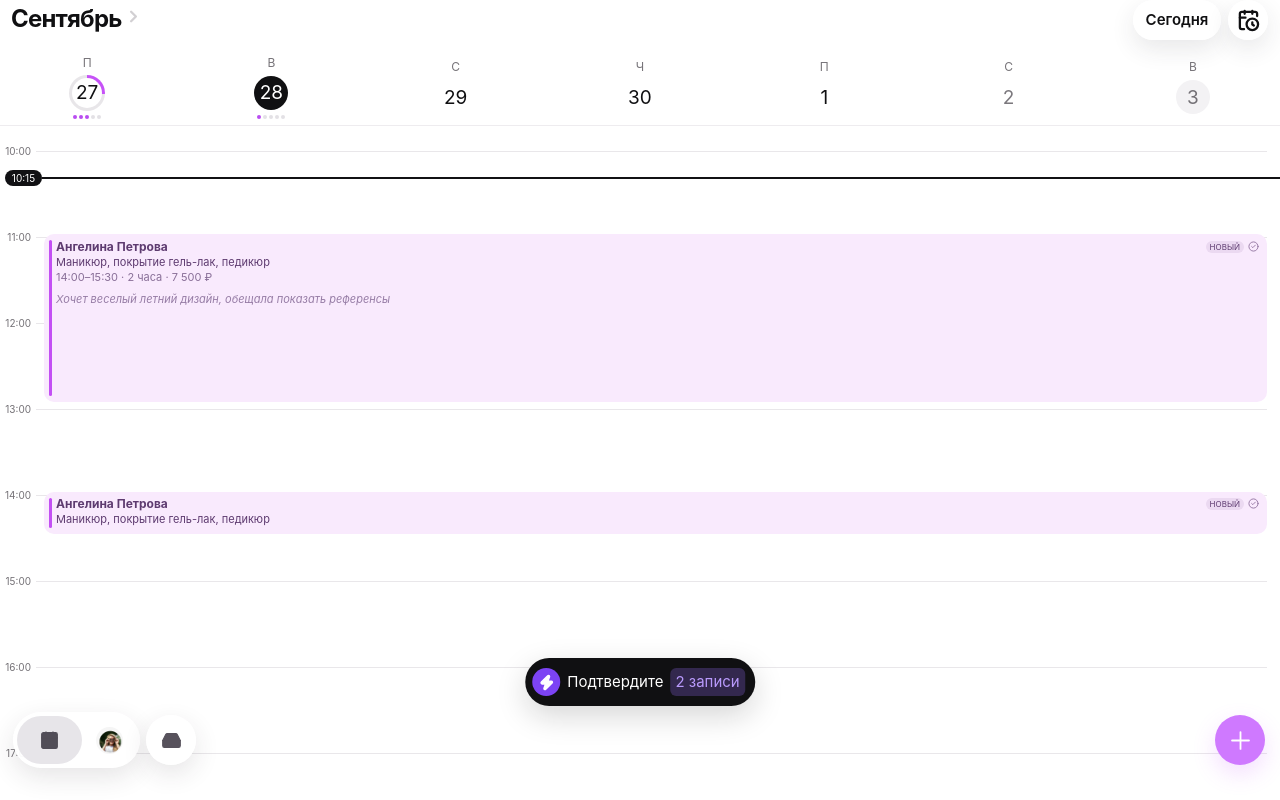
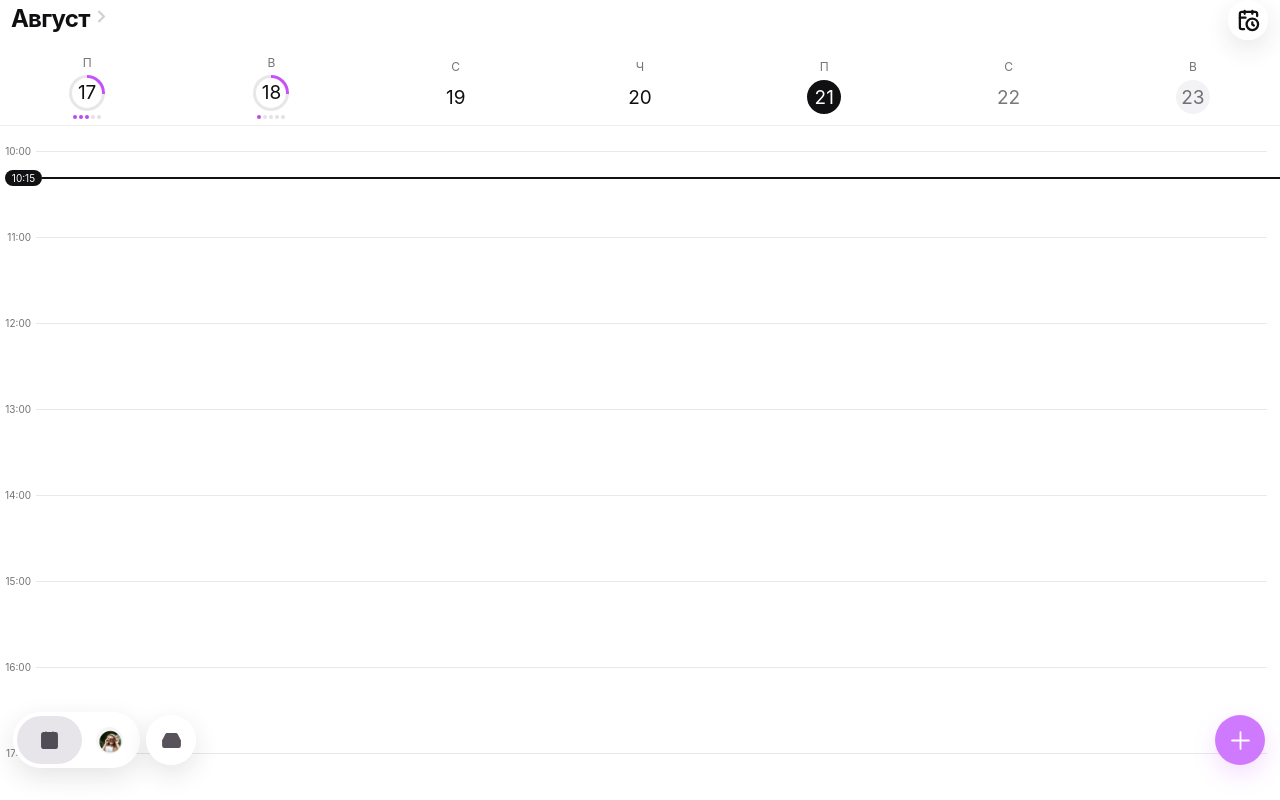
Before and after one commit to chrome350/react-shadcn-starter, a React (Vite) app: page / in a window 1280 px wide. Built offline with nearby package versions, Linux system fonts and the light colour scheme; a web font is replaced by a local one.

Commit message:
Use current calendar week (#4)

```diff
--- a/src/App.tsx
+++ b/src/App.tsx
@@ -10,15 +10,35 @@ import {
 } from "lucide-react"
 import { Button } from "@/components/ui/button"
 
-const week = [
-  { weekday: "П", date: "27", day: "monday", label: "Понедельник, 27 сентября", dots: 3 },
-  { weekday: "В", date: "28", day: "tuesday", label: "Вторник, 28 сентября", dots: 1 },
-  { weekday: "С", date: "29" },
-  { weekday: "Ч", date: "30" },
-  { weekday: "П", date: "1" },
-  { weekday: "С", date: "2", state: "muted" },
-  { weekday: "В", date: "3", state: "weekend" },
-]
+const weekdayLetters = ["П", "В", "С", "Ч", "П", "С", "В"]
+
+function dateKey(date: Date) {
+  const year = date.getFullYear()
+  const month = String(date.getMonth() + 1).padStart(2, "0")
+  const day = String(date.getDate()).padStart(2, "0")
+  return `${year}-${month}-${day}`
+}
+
+function getCurrentWeek(today: Date) {
+  const dayFromMonday = today.getDay() === 0 ? 6 : today.getDay() - 1
+  const monday = new Date(today.getFullYear(), today.getMonth(), today.getDate() - dayFromMonday)
+
+  return weekdayLetters.map((weekday, index) => {
+    const date = new Date(monday.getFullYear(), monday.getMonth(), monday.getDate() + index)
+    return {
+      weekday,
+      date,
+      key: dateKey(date),
+      label: new Intl.DateTimeFormat("ru-RU", {
+        weekday: "long",
+        day: "numeric",
+        month: "long",
+      }).format(date),
+      dots: index === 0 ? 3 : index === 1 ? 1 : 0,
+      state: index === 5 ? "muted" : index === 6 ? "weekend" : "default",
+    }
+  })
+}
 
 const hours = [
   "10:00", "11:00", "12:00", "13:00", "14:00", "15:00", "16:00",
@@ -62,43 +82,55 @@ function BreakCard() {
 }
 
 export function App() {
-  const [selectedDay, setSelectedDay] = useState<"monday" | "tuesday">("tuesday")
+  const today = new Date()
+  const todayKey = dateKey(today)
+  const week = getCurrentWeek(today)
+  const [selectedDay, setSelectedDay] = useState(todayKey)
+  const selectedDayIndex = week.findIndex((day) => day.key === selectedDay)
+  const selectedDate = week[selectedDayIndex]?.date ?? today
+  const isToday = selectedDay === todayKey
+  const monthTitle = new Intl.DateTimeFormat("ru-RU", { month: "long" }).format(selectedDate)
+  const scheduleDate = new Intl.DateTimeFormat("ru-RU", { day: "numeric", month: "long" }).format(selectedDate)
 
   return (
     <main className="phone-shell">
-      <section className="calendar-header" aria-label="Календарь на сентябрь">
+      <section className="calendar-header" aria-label={`Календарь на ${monthTitle}`}>
         <div className="month-row">
-          <h1>Сентябрь</h1>
+          <h1>{monthTitle[0].toUpperCase() + monthTitle.slice(1)}</h1>
           <ChevronRight aria-hidden="true" />
-          <Button variant="ghost" className="today-button" type="button" onClick={() => setSelectedDay("monday")}>
-            Сегодня
-          </Button>
-          <Button variant="ghost" size="icon" className="history-button" aria-label="История записей">
+          {!isToday && (
+            <Button variant="ghost" className="today-button" type="button" onClick={() => setSelectedDay(todayKey)}>
+              Сегодня
+            </Button>
+          )}
+          <Button
+            variant="ghost"
+            size="icon"
+            className={`history-button ${isToday ? "history-button--only" : ""}`}
+            aria-label="История записей"
+          >
             <CalendarClock />
           </Button>
         </div>
 
         <div className="week-strip">
           {week.map((day) => {
-            const isSwitchable = day.day === "monday" || day.day === "tuesday"
-            const isActive = day.day === selectedDay
-            const state = isActive ? "active" : isSwitchable ? "progress" : day.state ?? "default"
+            const isActive = day.key === selectedDay
+            const state = isActive ? "active" : day.dots ? "progress" : day.state
 
             return (
               <Button
                 variant="ghost"
                 className={`week-day h-auto rounded-none px-0 py-0 week-day--${state}`}
-                key={day.date}
+                key={day.key}
                 type="button"
                 aria-label={day.label}
-                aria-pressed={isSwitchable ? isActive : undefined}
-                onClick={isSwitchable ? () => {
-                  if (day.day === "monday" || day.day === "tuesday") setSelectedDay(day.day)
-                } : undefined}
+                aria-pressed={isActive}
+                onClick={() => setSelectedDay(day.key)}
               >
                 <span className="weekday">{day.weekday}</span>
-                <span className="date-circle">{day.date}</span>
-                {day.dots && (
+                <span className="date-circle">{day.date.getDate()}</span>
+                {day.dots > 0 && (
                   <span className="day-dots" aria-hidden="true">
                     {Array.from({ length: 5 }, (_, index) => <i className={index < day.dots ? "is-filled" : ""} key={index} />)}
                   </span>
@@ -109,7 +141,7 @@ export function App() {
         </div>
       </section>
 
-      <section className="schedule" aria-label={`Расписание на ${selectedDay === "monday" ? "27" : "28"} сентября`}>
+      <section className="schedule" aria-label={`Расписание на ${scheduleDate}`}>
         <div className="schedule-grid">
           {hours.map((hour, index) => (
             <div className="hour-row" style={{ top: `calc(20px + ${index} * var(--hour-height))` }} key={hour}>
@@ -123,7 +155,7 @@ export function App() {
             <span />
           </div>
 
-          {selectedDay === "monday" ? (
+          {selectedDayIndex === 0 ? (
             <>
               <Appointment
                 className="event-one"
@@ -138,7 +170,7 @@ export function App() {
               />
               <BreakCard />
             </>
-          ) : (
+          ) : selectedDayIndex === 1 ? (
             <>
               <Appointment
                 className="tuesday-event-one"
@@ -147,11 +179,11 @@ export function App() {
               />
               <Appointment className="tuesday-event-two" compact />
             </>
-          )}
+          ) : null}
         </div>
       </section>
 
-      {selectedDay === "tuesday" && (
+      {selectedDayIndex === 1 && (
         <Button className="confirm-button" type="button">
           <span className="confirm-button__icon"><Zap /></span>
           <span>Подтвердите</span>
--- a/src/index.css
+++ b/src/index.css
@@ -116,6 +116,7 @@ button { font: inherit; -webkit-tap-highlight-color: transparent; }
 
 .history-button:hover { background: #fff; }
 .history-button svg { width: 23px !important; height: 23px !important; stroke-width: 2.4; }
+.history-button--only { margin-left: auto; }
 
 .week-strip {
   height: 73px;
```
